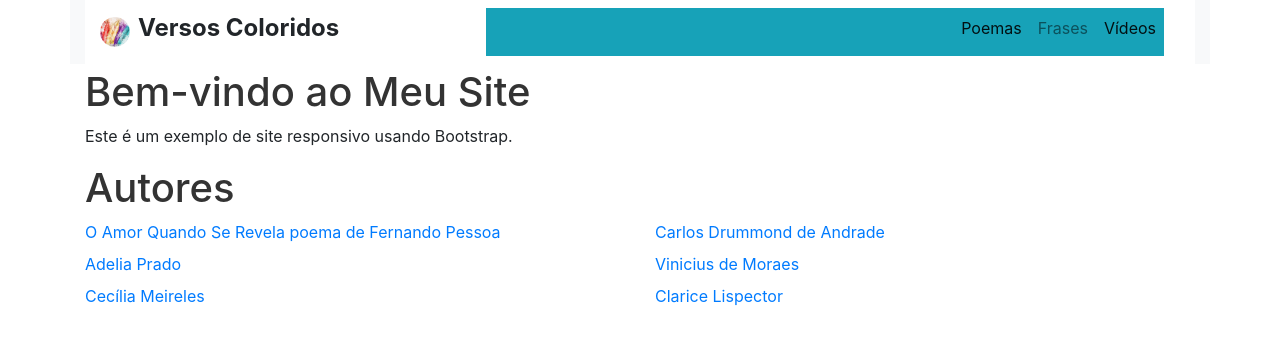
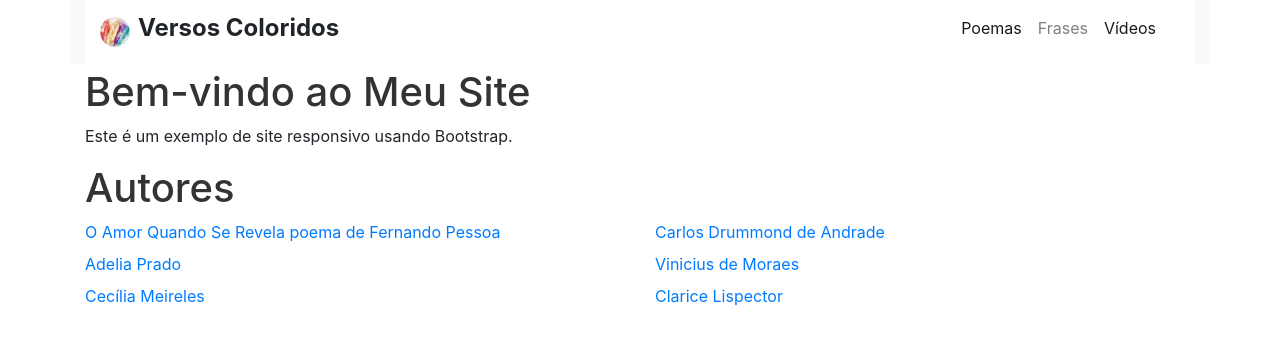
Before and after one commit to moinunes/versoscoloridos, a plain HTML site: page index.html in a window 1280 px wide. Drawn offline with nearby package versions, Linux system fonts and the light colour scheme.

Commit message:
tarefa em andamento...

```diff
--- a/header.html
+++ b/header.html
@@ -17,7 +17,7 @@
                </button>
 
                <!-- Itens do Menu -->
-               <div class="collapse navbar-collapse bg-info" id="navbarNav">
+               <div class="collapse navbar-collapse bg-white" id="navbarNav">
                    <ul class="navbar-nav ml-auto">
 
                        <li class="nav-item active">
```
